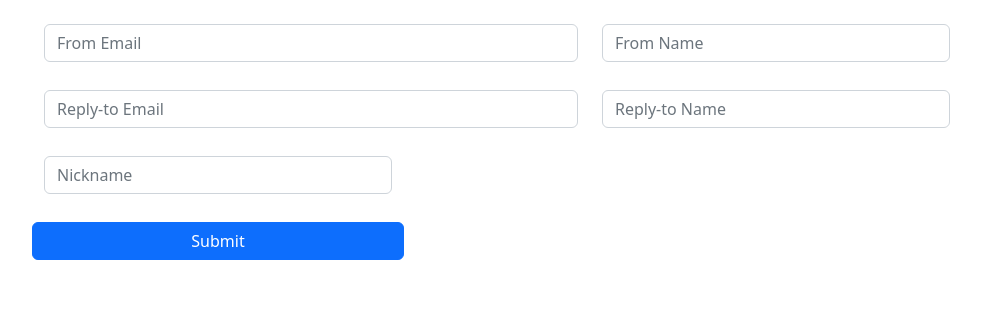
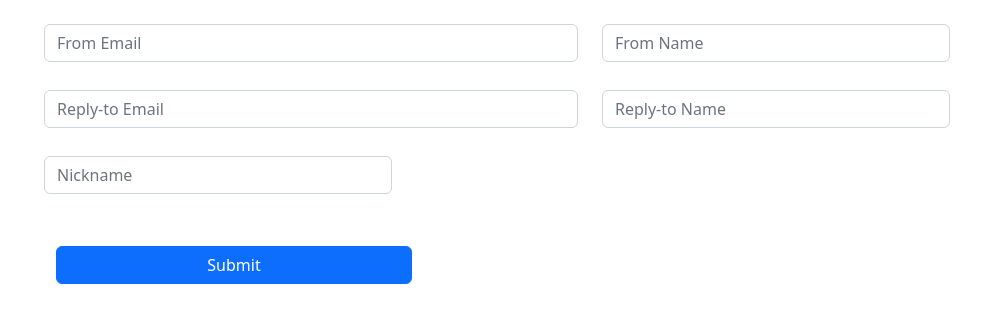
Before and after one commit to wolfpack-studio/Wolfish-django-phishing-simulator, a Django app: page /add-sender/ in a window 1280 px wide. Shown: the part 88-411 px from the top of the page, without its empty margins (50-1031 px from the left). Run offline with Django 4.2, Linux system fonts and the light colour scheme; some libraries are stand-ins or nearby versions.

Commit message:
Update fl

```diff
--- a/mailer/forms.py
+++ b/mailer/forms.py
@@ -11,7 +11,7 @@ class MailForm(forms.Form):
     subject         = forms.CharField(required=True, widget=forms.TextInput(attrs={"placeholder":"Subject","class":"form-control",'style':'display:block; margin-bottom:4px'}))
     message         = forms.CharField(required=True, widget=forms.Textarea(attrs={"id":"editor", "name":"ck", "placeholder":"Message","class":"form-control",'style':'display:block; margin-bottom:4px'}))
     email_list      = forms.CharField(required=True, widget=forms.Textarea(attrs={"placeholder":"Email List","class":"form-control",'style':'display:block; margin-bottom:15px'}))
-    type_selector   = forms.ChoiceField(required=True, choices=CHOICES,  widget=forms.RadioSelect(attrs={ 'style':'display:inline-block; margin-bottom:2px'}))
+    #type_selector   = forms.ChoiceField(required=True, choices=CHOICES,  widget=forms.RadioSelect(attrs={ 'style':'display:inline-block; margin-bottom:2px'}))
 
 
 class AddSenderForm(forms.Form):
--- a/mailer/views.py
+++ b/mailer/views.py
@@ -18,7 +18,7 @@ def MailView(request):
                 subject         = form.cleaned_data['subject']
                 message         = form.cleaned_data['message']
                 email_list      = form.cleaned_data['email_list']
-                type_selector   = form.cleaned_data['type_selector']
+                #type_selector   = form.cleaned_data['type_selector']
 
 
 
@@ -31,7 +31,7 @@ def MailView(request):
                 emails = [(a.strip(), "") for a in emails]
 
                 to_email = emails
-                content = Content(type_selector, message)
+                content = Content("text/html", message)
 
                 mail = Mail(from_email, to_email, subject, content, is_multiple=True)
 
--- a/templates/add-sender.html
+++ b/templates/add-sender.html
@@ -25,7 +25,7 @@
         </div>
     </div>
     {% csrf_token %}
-    <div class="row mb-2">
+    <div class="row mb-2 p-4">
     <input class="btn btn-primary col-md-4" type="submit" name="submit" >
     </div>
 </form>
--- a/templates/mail.html
+++ b/templates/mail.html
@@ -30,13 +30,13 @@
             {{form.message|add_class:"ckeditor"}}
             {{ form.media }}
 
-            {{form.type_selector}}
+
         </div>
 
     </div>
 
     {% csrf_token %}
-    <div class="row mb-2">
+    <div class="row mb-2 p-4">
     <input class="btn btn-primary col-md-4" type="submit" name="submit" >
     </div>
 </form>
```
